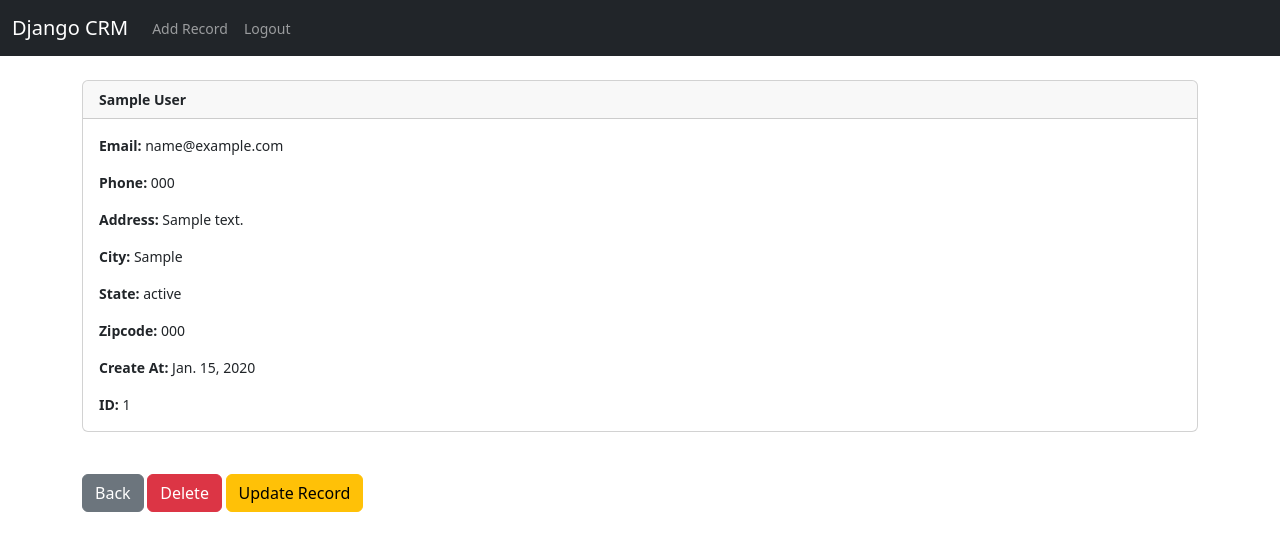
After one commit to Ranji-Bhaskaran/Django-CRM, a Django app: page /record/1 in a window 1280 px wide. The commit adds this page. Shown: the top 551 px of the page. Run offline with Django 5.2, Linux system fonts and the light colour scheme; a user stored in the database is signed in; tables that the repository leaves empty hold one stand-in row (values such as "Sample post").

Commit message:
CRM proj done for crud operations

```diff
--- a/website/templates/home.html
+++ b/website/templates/home.html
@@ -31,7 +31,7 @@
 			<td>{{ record.state }}</td>
 			<td>{{ record.zipcode }}</td>
 			<td>{{ record.created_at }}</td>
-			{% comment %} <td><a href="{% url 'record' record.id %}">{{ record.id }}</a></td> {% endcomment %}
+			<td><a href="{% url 'record' record.id %}">{{ record.id }}</a></td>
 		</tr>
 	{% endfor %}
 
--- a/website/templates/navBar.html
+++ b/website/templates/navBar.html
@@ -6,44 +6,27 @@
     </button>
     <div class="collapse navbar-collapse" id="navbarSupportedContent">
       <ul class="navbar-nav me-auto mb-2 mb-lg-0">
-          {% comment %} <li class="nav-item">
-            <a class="nav-link active" aria-current="page" href="#">Home</a>
-          </li> {% endcomment %}
 
         {% if user.is_authenticated %}
         <li class="nav-item">
-            <a class="nav-link" href="{% url 'logout'%}">Logout</a>
+          <a class="nav-link" href="{% url 'add_record' %}">Add Record</a>
+        </li>
+        <li class="nav-item">
+          <a class="nav-link" href="{% url 'logout' %}">Logout</a>
         </li>
 
         {% else %}
         <li class="nav-item">
-            <a class="nav-link" href="{% url 'register'%}">Register</a>
+          <a class="nav-link" href="{% url 'register' %}">Register</a>
         </li>
+        <li class="nav-item">
+          <a class="nav-link" href="{% url 'home' %}">Login</a>
+        </li>
+        {% endif %}
 
-          <li class="nav-item">
-            <a class="nav-link" href="{% url 'home'%}">Login</a>
-          </li>
 
-          {% endif %}
-          {% comment %} <li class="nav-item dropdown">
-            <a class="nav-link dropdown-toggle" href="#" role="button" data-bs-toggle="dropdown" aria-expanded="false">
-              Dropdown
-            </a>
-            <ul class="dropdown-menu">
-              <li><a class="dropdown-item" href="#">Action</a></li>
-              <li><a class="dropdown-item" href="#">Another action</a></li>
-              <li><hr class="dropdown-divider"></li>
-              <li><a class="dropdown-item" href="#">Something else here</a></li>
       </ul>
-          </li> {% endcomment %}
-          {% comment %} <li class="nav-item">
-            <a class="nav-link disabled" aria-disabled="true">Disabled</a>
-          </li> {% endcomment %}
-        </ul>
-        {% comment %} <form class="d-flex" role="search">
-          <input class="form-control me-2" type="search" placeholder="Search" aria-label="Search">
-          <button class="btn btn-outline-success" type="submit">Search</button>
-        </form> {% endcomment %}
+
     </div>
   </div>
 </nav>
--- /dev/null
+++ b/website/templates/record.html
@@ -0,0 +1,52 @@
+{% extends 'base.html' %}
+{% block content %}
+
+
+
+<div class="card">
+    <div class="card-header"><strong>
+        {{ customer_record.first_name }}
+        {{ customer_record.last_name }}</strong>
+    </div>
+    <div class="card-body">
+
+
+
+<p class="card-text">
+<strong>Email: </strong>{{ customer_record.email }}</p>
+
+<p class="card-text">
+<strong>Phone: </strong>{{ customer_record.phone }}
+</p>
+
+<p class="card-text">
+<strong>Address: </strong>{{ customer_record.address }}</p>
+
+<p class="card-text">
+<strong>City: </strong>{{ customer_record.city }}</p>
+
+<p class="card-text">
+<strong>State: </strong>{{ customer_record.state }}</p>
+
+<p class="card-text">
+<strong>Zipcode: </strong>{{ customer_record.zipcode }}</p>
+
+<p class="card-text">
+<strong>Create At: </strong>{{ customer_record.created_at }}</p>
+
+<p class="card-text">
+<strong>ID: </strong>{{ customer_record.id }}</p>
+
+
+    </div>
+</div>
+
+<br/><br/>
+<a href="{% url 'home' %}" class="btn btn-secondary">Back</a>
+
+<a href="{% url 'delete_record' customer_record.id %}" class="btn btn-danger">Delete</a>
+
+<a href="{% url 'update_record' customer_record.id %}" class="btn btn-warning">Update Record</a>
+
+
+{% endblock %}
--- a/website/urls.py
+++ b/website/urls.py
@@ -6,4 +6,8 @@ urlpatterns = [
     # path('login/', views.login_user, name="login"),
     path('logout/', views.logout_user, name="logout"),
     path('register/', views.register_user, name="register"),
+    path('record/<int:pk>', views.customer_record, name="record"),
+    path('delete_record/<int:pk>', views.delete_record, name='delete_record'),
+    path('add_record/', views.add_record, name='add_record'),
+    path('update_record/<int:pk>', views.update_record, name='update_record'),
 ]
--- a/website/views.py
+++ b/website/views.py
@@ -1,51 +1,101 @@
 from django.shortcuts import render, redirect
 from django.contrib.auth import authenticate, login, logout
 from django.contrib import messages
-from .forms import SignUpForm
+from .forms import SignUpForm, AddRecordForm
 from .models import Record
 
 
-# Create your views here.
 def home(request):
-
-    records = Record.objects.all()
-
-    #check if user is logging in
-    if request.method == "POST":
-        username = request.POST['username']
-        password = request.POST['password']
-        #Authenticate the user
-
-        user = authenticate(request, username=username, password= password)
-        if user is not None:
-            login(request, user)
-            messages.success(request, "You have been logged in")
-            return redirect('home')
-        else:
-            messages.success(request, "There was an error logging in...")
+	records = Record.objects.all()
+	# Check to see if logging in
+	if request.method == 'POST':
+		username = request.POST['username']
+		password = request.POST['password']
+		# Authenticate
+		user = authenticate(request, username=username, password=password)
+		if user is not None:
+			login(request, user)
+			messages.success(request, "You Have Been Logged In!")
+			return redirect('home')
+		else:
+			messages.success(request, "There Was An Error Logging In, Please Try Again...")
+			return redirect('home')
+	else:
+		return render(request, 'home.html', {'records':records})
 
 
-    return render(request, 'home.html', {'records':records})
 
 def logout_user(request):
-    logout(request)
-    messages.success(request, "You have been logged out...")
-    return redirect('home')
+	logout(request)
+	messages.success(request, "You Have Been Logged Out...")
+	return redirect('home')
+
 
 def register_user(request):
-    if request.method == 'POST':
-        form = SignUpForm(request.POST)
-        if form.is_valid():
-            form.save()
-            # Authenticate and login the user after registration
-            username = form.cleaned_data['username']
-            password = form.cleaned_data['password1']
-            user = authenticate(username=username, password=password)
-            login(request, user)
-            messages.success(request, "You have been successfully registered. Welcome!")
-            return redirect('home')
-    else:
-        form = SignUpForm()
+	if request.method == 'POST':
+		form = SignUpForm(request.POST)
+		if form.is_valid():
+			form.save()
+			# Authenticate and login
+			username = form.cleaned_data['username']
+			password = form.cleaned_data['password1']
+			user = authenticate(username=username, password=password)
+			login(request, user)
+			messages.success(request, "You Have Successfully Registered! Welcome!")
+			return redirect('home')
+	else:
+		form = SignUpForm()
+		return render(request, 'register.html', {'form':form})
 
-    # Render the form for both GET requests and invalid POST submissions
-    return render(request, 'register.html', {'form': form})
+	return render(request, 'register.html', {'form':form})
+
+
+
+def customer_record(request, pk):
+	if request.user.is_authenticated:
+		# Look Up Records
+		customer_record = Record.objects.get(id=pk)
+		return render(request, 'record.html', {'customer_record':customer_record})
+	else:
+		messages.success(request, "You Must Be Logged In To View That Page...")
+		return redirect('home')
+
+
+
+def delete_record(request, pk):
+	if request.user.is_authenticated:
+		delete_it = Record.objects.get(id=pk)
+		delete_it.delete()
+		messages.success(request, "Record Deleted Successfully...")
+		return redirect('home')
+	else:
+		messages.success(request, "You Must Be Logged In To Do That...")
+		return redirect('home')
+
+
+def add_record(request):
+	form = AddRecordForm(request.POST or None)
+	if request.user.is_authenticated:
+		if request.method == "POST":
+			if form.is_valid():
+				add_record = form.save()
+				messages.success(request, "Record Added...")
+				return redirect('home')
+		return render(request, 'add_record.html', {'form':form})
+	else:
+		messages.success(request, "You Must Be Logged In...")
+		return redirect('home')
+
+
+def update_record(request, pk):
+	if request.user.is_authenticated:
+		current_record = Record.objects.get(id=pk)
+		form = AddRecordForm(request.POST or None, instance=current_record)
+		if form.is_valid():
+			form.save()
+			messages.success(request, "Record Has Been Updated!")
+			return redirect('home')
+		return render(request, 'update_record.html', {'form':form})
+	else:
+		messages.success(request, "You Must Be Logged In...")
+		return redirect('home')
```
Also changed, not shown: website/forms.py (+39 -20 lines), website/templates/add_record.html (added, +21 -0 lines), website/templates/update_record.html (added, +21 -0 lines). Lines whose indentation alone changed are shown as unchanged.
